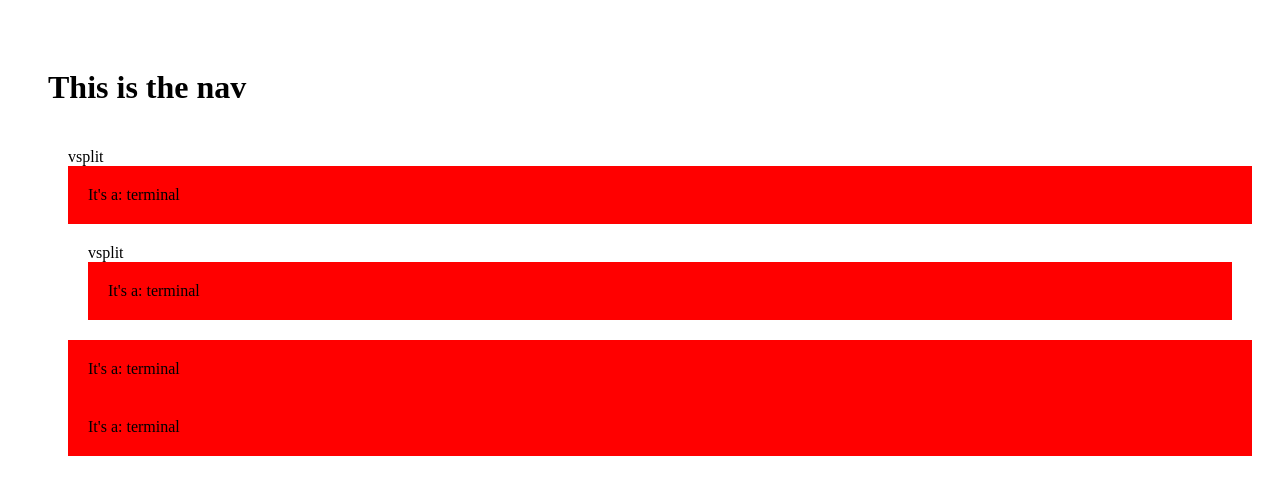
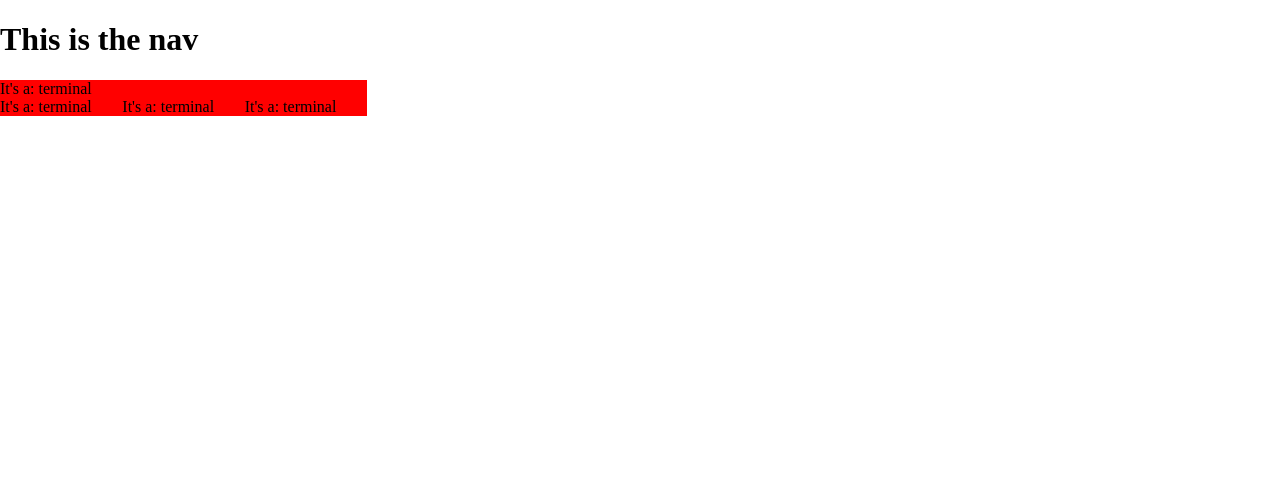
Before and after one commit to bennetthardwick/i3wm-react, a React app: page /tree in a window 1280 px wide. Shown: the top 494 px of the page. Built offline with nearby package versions, Linux system fonts and the light colour scheme.

Commit message:
Made sizes fit together a bit better

```diff
--- a/public/index.html
+++ b/public/index.html
@@ -5,7 +5,16 @@
         <title>Hello React!</title>
         <style>
             div {
-                padding: 20px;
+                padding: 0px;
+                margin: 0px;
+                display: inline-block;
+            }
+
+            html, body {
+                padding: 0;
+                margin: 0;
+                height: 100%;
+                width: 100%;
             }
         </style>
     </head>
--- a/src/components/i3.component.tsx
+++ b/src/components/i3.component.tsx
@@ -19,9 +19,9 @@ export class I3 extends React.Component {
     this.state.i3.newTerminal();
     this.state.i3.verticalSplit();
     this.state.i3.goUp();
+    this.state.i3.horizontalSplit();
     this.state.i3.newTerminal();
     this.state.i3.newTerminal();
-    this.state.i3.tabbed();
   }
 
   addTerminal = (e) => {
--- a/src/components/i3/hsplit.component.tsx
+++ b/src/components/i3/hsplit.component.tsx
@@ -4,10 +4,10 @@ import { renderGeneric } from './generic';
 export class HSplit extends React.Component<any, any> {
 render() {
     let count = this.props.tree.length;
-    let width = `${Math.floor(100 / count).toString()}%`;
+    let width = `${(100 / count).toString()}%`;
     let height = '100%';
 
-    return <div key={this.props.id}> hsplit
+    return <div style={{ width: this.props.width, height: this.props.height}} key={this.props.id}>
     {
       this.props.tree.map(x => {
         return renderGeneric(x.type, width, height, x.id, x.children);
--- a/src/components/i3/stacked.component.tsx
+++ b/src/components/i3/stacked.component.tsx
@@ -8,7 +8,7 @@ export class Stacked extends React.Component<any, any> {
     let width = '100%';
     let height = '100%';
 
-    return <div key={this.props.id}> stacked
+    return <div style={{ width: this.props.width, height: this.props.height}} key={this.props.id}>
       {
         this.props.tree.map(x => {
           return renderGeneric(x.type, width, height, x.id, x.children);
--- a/src/components/i3/tabbed.component.tsx
+++ b/src/components/i3/tabbed.component.tsx
@@ -7,7 +7,7 @@ export class Tabbed extends React.Component<any, any> {
     let width = '100%';
     let height = '100%';
 
-    return <div key={this.props.id}> tabbed
+    return <div style={{ width: this.props.width, height: this.props.height}} key={this.props.id}>
       {
         this.props.tree.map(x => {
           return renderGeneric(x.type, width, height, x.id, x.children);
--- a/src/components/i3/vsplit.component.tsx
+++ b/src/components/i3/vsplit.component.tsx
@@ -5,11 +5,11 @@ export class VSplit extends React.Component<any, any> {
   render() {
     let count = this.props.tree.length;
     let width = '100%';
-    let height = `${Math.floor(100 / count).toString()}%`;
+    let height = `${(100 / count).toString()}%`;
 
     console.log(height);
 
-    return <div key={this.props.id}> vsplit
+    return <div style={{ width: this.props.width, height: this.props.height}} key={this.props.id}>
       {
         this.props.tree.map(x => {
           return renderGeneric(x.type, width, height, x.id, x.children);
```
